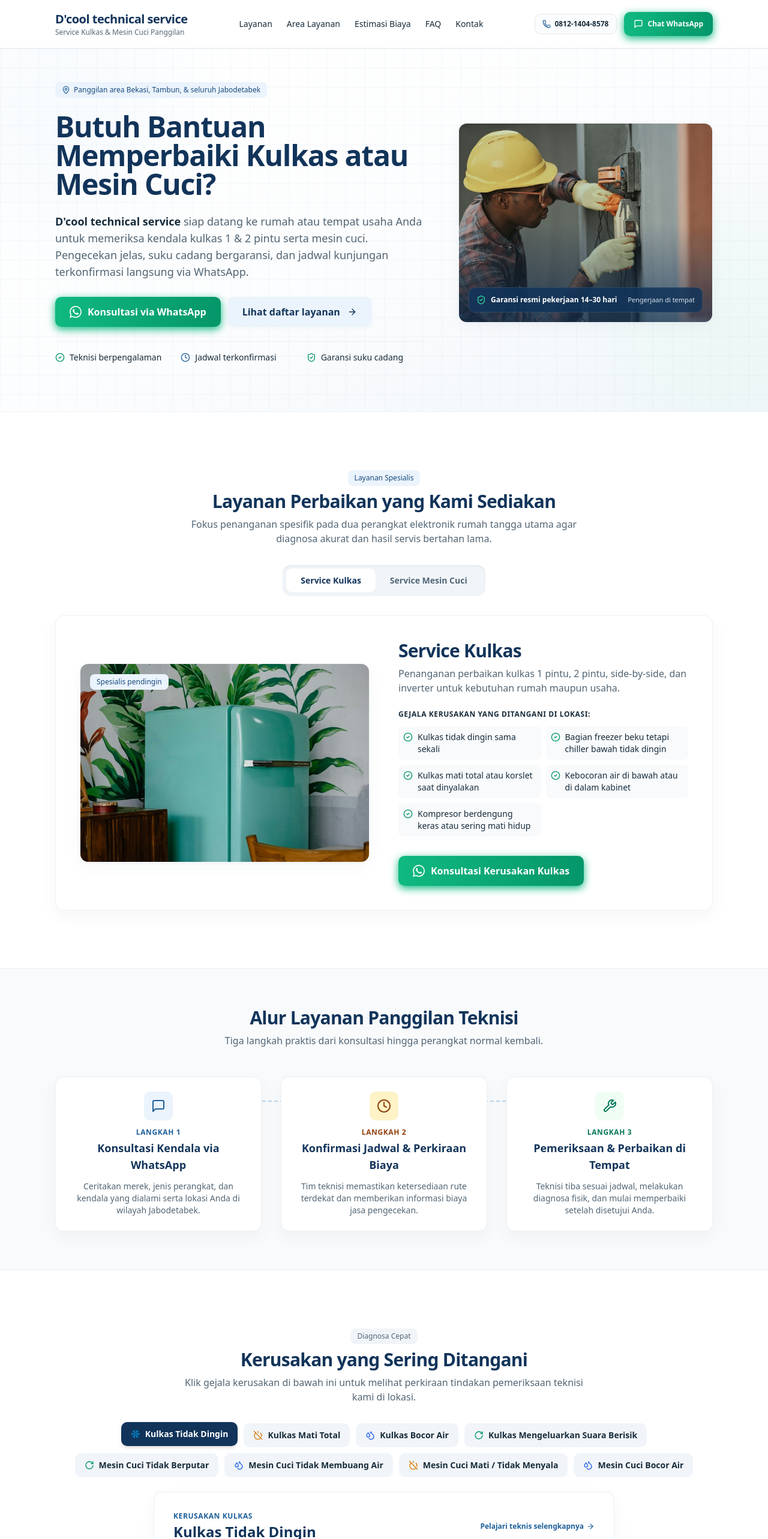
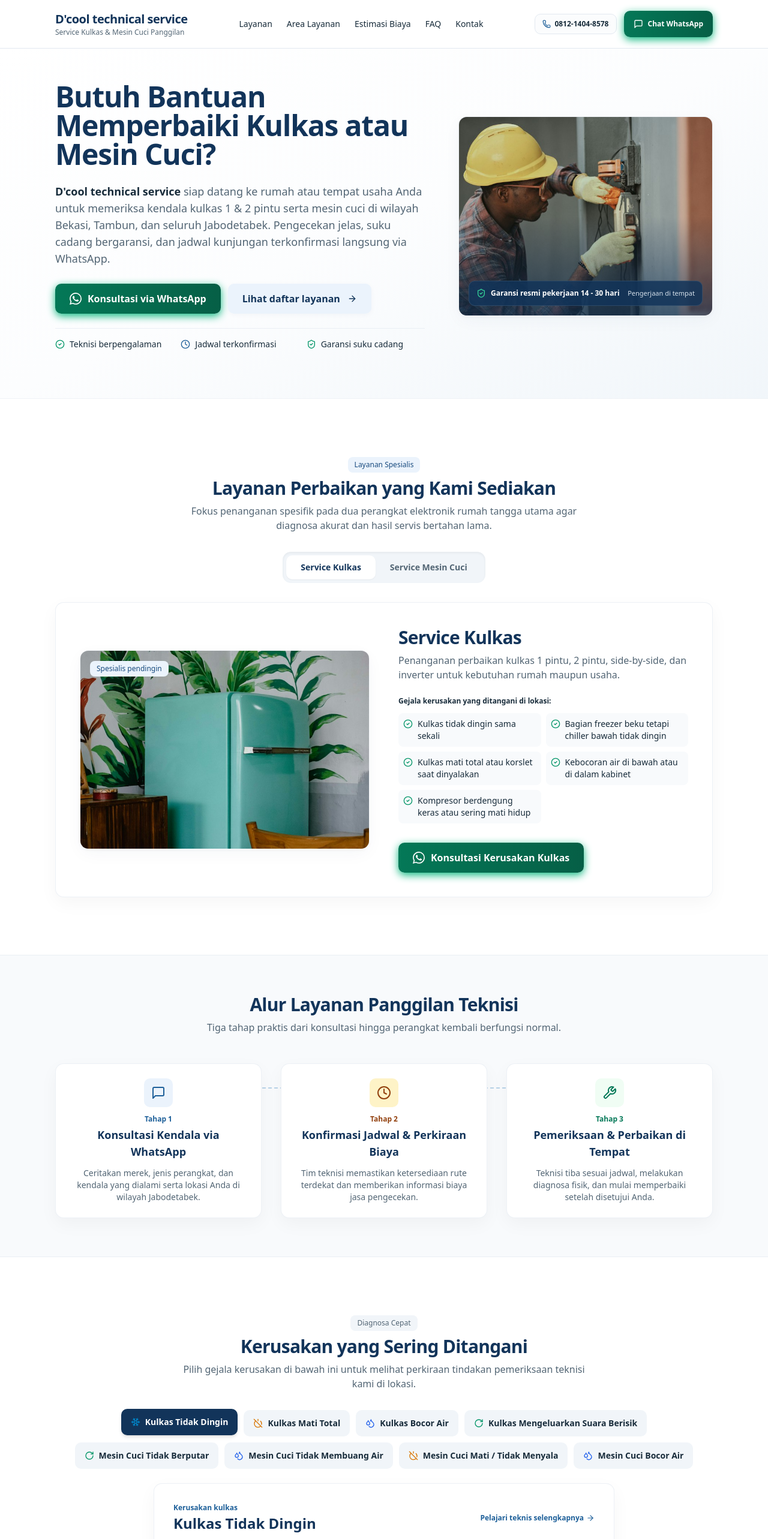
Before and after one commit to syafiqAsyaddid/webservice-mesincuci-kulkas, a Next.js app: page / in a window 1280 px wide. Shown: the top 2566 px of the page at 60% size. Built offline with nearby package versions, Linux system fonts and the light colour scheme.

Commit message:
fix(anti-slop): resolve all 16 audit findings across contrast, accessibility, layout, and copy hygiene

```diff
--- a/app/kerusakan/[slug]/page.tsx
+++ b/app/kerusakan/[slug]/page.tsx
@@ -169,7 +169,7 @@ export default async function IssueDetailPage({ params }: PageProps) {
                 href="/wilayah"
                 className="text-xs font-semibold text-primary-700 hover:text-primary-900 underline"
               >
-                Lihat daftar kecamatan & wilayah yang dilayani &rarr;
+                Lihat daftar kecamatan & wilayah yang dilayani
               </Link>
             </div>
           </section>
@@ -244,7 +244,7 @@ export default async function IssueDetailPage({ params }: PageProps) {
           {/* Other Issues in Category */}
           {otherIssues.length > 0 && (
             <div className="bg-surface rounded-card p-5 border border-border space-y-3">
-              <h4 className="text-sm font-bold text-primary-900 uppercase tracking-wide">
+              <h4 className="text-sm font-bold text-primary-900">
                 Kerusakan {issue.category === 'kulkas' ? 'Kulkas' : 'Mesin Cuci'} Lainnya
               </h4>
               <ul className="space-y-2 text-sm">
--- a/app/page.tsx
+++ b/app/page.tsx
@@ -1,16 +1,13 @@
 import React from 'react';
-import Link from 'next/link';
 import Image from 'next/image';
 import {
   Wrench,
   CheckCircle2,
   Clock,
-  MapPin,
   MessageSquare,
   HelpCircle,
   ShieldCheck,
   Phone,
-  Sparkles,
 } from 'lucide-react';
 import { Button, WhatsAppIcon } from '@/components/ui/Button';
 import { Accordion } from '@/components/ui/Accordion';
@@ -27,45 +24,19 @@ import { JabodetabekMapSection } from '@/components/sections/JabodetabekMapSecti
 export default function HomePage() {
   return (
     <div className="space-y-16 sm:space-y-24">
-      {/* 1. Hero Section: Bersih, Dominan, Modern, & Humanis */}
+      {/* Hero Section */}
       <section className="relative overflow-hidden pt-8 pb-12 sm:pt-14 sm:pb-20 bg-gradient-to-br from-white via-[#FCFDFE] to-[#F1F6FA] border-b border-border/50">
-        {/* Subtle Ambient Orbs untuk Depth (Abstract Depth) */}
-        <div
-          className="absolute -top-24 -left-24 w-96 h-96 bg-primary-100/30 rounded-full blur-3xl pointer-events-none"
-          aria-hidden="true"
-        />
-        <div
-          className="absolute top-1/2 -right-20 w-80 h-80 bg-emerald-100/20 rounded-full blur-3xl pointer-events-none"
-          aria-hidden="true"
-        />
-
-        {/* Pola Grid Geometris Tipis (Opacity 3%) */}
-        <div
-          className="absolute inset-0 bg-[linear-gradient(to_right,#12345a08_1px,transparent_1px),linear-gradient(to_bottom,#12345a08_1px,transparent_1px)] bg-[size:32px_32px] pointer-events-none"
-          aria-hidden="true"
-        />
-
         <div className="relative max-w-container mx-auto px-4 sm:px-6 lg:px-8">
           <div className="grid grid-cols-1 lg:grid-cols-12 gap-10 lg:gap-14 items-center">
-            {/* Kolom Kiri: Teks & CTA */}
             <div className="lg:col-span-7 space-y-6">
-              {/* Soft Tinted Badge */}
-              <Badge
-                variant="default"
-                icon={<MapPin className="w-3.5 h-3.5 text-primary-700" />}
-              >
-                Panggilan area Bekasi, Tambun, & seluruh Jabodetabek
-              </Badge>
-
               <h1 className="text-3xl sm:text-4xl lg:text-5xl font-extrabold text-primary-900 tracking-tight leading-[1.15]">
                 Butuh Bantuan Memperbaiki Kulkas atau Mesin Cuci?
               </h1>
 
               <p className="text-base sm:text-lg text-text-muted leading-relaxed">
-                <strong className="text-text font-semibold">{businessInfo.name}</strong> siap datang ke rumah atau tempat usaha Anda untuk memeriksa kendala kulkas 1 & 2 pintu serta mesin cuci. Pengecekan jelas, suku cadang bergaransi, dan jadwal kunjungan terkonfirmasi langsung via WhatsApp.
+                <strong className="text-text font-semibold">{businessInfo.name}</strong> siap datang ke rumah atau tempat usaha Anda untuk memeriksa kendala kulkas 1 & 2 pintu serta mesin cuci di wilayah Bekasi, Tambun, dan seluruh Jabodetabek. Pengecekan jelas, suku cadang bergaransi, dan jadwal kunjungan terkonfirmasi langsung via WhatsApp.
               </p>
 
-              {/* Action Buttons: WhatsApp Primary + Ghost Secondary with Arrow */}
               <div className="flex flex-col sm:flex-row gap-3 pt-1">
                 <Button
                   variant="whatsapp"
@@ -87,7 +58,6 @@ export default function HomePage() {
                 </Button>
               </div>
 
-              {/* Trust Points Ringkas */}
               <div className="pt-4 border-t border-border/60 grid grid-cols-2 sm:grid-cols-3 gap-3 text-xs sm:text-sm text-text">
                 <div className="flex items-center gap-2">
                   <CheckCircle2 className="w-4 h-4 text-emerald-600 flex-shrink-0" aria-hidden="true" />
@@ -104,10 +74,8 @@ export default function HomePage() {
               </div>
             </div>
 
-            {/* Kolom Kanan: Foto Teknisi Bersih & Dominan (Tanpa Over-Badging) */}
             <div className="lg:col-span-5">
               <div className="relative">
-                {/* Frame Foto Bersih */}
                 <div className="relative aspect-[4/3] sm:aspect-[14/11] rounded-card overflow-hidden shadow-card border border-border/50 bg-white">
                   <Image
                     src="/images/hero-technician.jpg"
@@ -117,14 +85,12 @@ export default function HomePage() {
                     className="object-cover object-center"
                     sizes="(max-width: 1024px) 100vw, 480px"
                   />
-                  {/* Subtle Gradient Overlay */}
                   <div className="absolute inset-0 bg-gradient-to-t from-primary-900/60 via-transparent to-transparent" />
 
-                  {/* Satu Solid Reputation Badge di Bawah Frame */}
                   <div className="absolute bottom-4 left-4 right-4 text-white text-xs p-3 rounded-button bg-primary-900/85 backdrop-blur-xs border border-white/10 flex items-center justify-between">
                     <div className="flex items-center gap-2">
                       <ShieldCheck className="w-4 h-4 text-emerald-400 flex-shrink-0" />
-                      <span className="font-semibold">Garansi resmi pekerjaan 14–30 hari</span>
+                      <span className="font-semibold">Garansi resmi pekerjaan 14 - 30 hari</span>
                     </div>
                     <span className="text-[11px] text-primary-100/90 font-medium hidden sm:inline">Pengerjaan di tempat</span>
                   </div>
@@ -135,7 +101,7 @@ export default function HomePage() {
         </div>
       </section>
 
-      {/* 2. Section Layanan: Tab Switcher Asimetris dengan 1 CTA Utama */}
+      {/* Seksi Layanan Spesialis */}
       <section className="max-w-container mx-auto px-4 sm:px-6 lg:px-8">
         <div className="text-center max-w-2xl mx-auto mb-8 space-y-2">
           <Badge variant="default">
@@ -152,7 +118,7 @@ export default function HomePage() {
         <ServiceTabSwitcher services={servicesData} />
       </section>
 
-      {/* 3. Section Cara Kerja: Horizontal Timeline dengan Connector Line */}
+      {/* Alur Kunjungan Teknisi */}
       <section className="bg-[#F8FAFC] border-y border-border/60 py-12 sm:py-16">
         <div className="max-w-container mx-auto px-4 sm:px-6 lg:px-8">
           <div className="text-center max-w-2xl mx-auto mb-12 space-y-2">
@@ -160,25 +126,23 @@ export default function HomePage() {
               Alur Layanan Panggilan Teknisi
             </h2>
             <p className="text-sm sm:text-base text-text-muted">
-              Tiga langkah praktis dari konsultasi hingga perangkat normal kembali.
+              Tiga tahap praktis dari konsultasi hingga perangkat kembali berfungsi normal.
             </p>
           </div>
 
           <div className="relative">
-            {/* Desktop Connector Line (Dashed Line) */}
             <div
               className="hidden md:block absolute top-10 left-[16%] right-[16%] h-0.5 border-t-2 border-dashed border-primary-600/30 -z-0"
               aria-hidden="true"
             />
 
             <div className="grid grid-cols-1 md:grid-cols-3 gap-8 relative z-10">
-              {/* Step 1: Chat WA */}
               <div className="bg-white rounded-card p-6 border border-border/60 shadow-soft text-center space-y-3">
                 <div className="w-12 h-12 mx-auto rounded-button bg-[#EBF3FC] text-primary-700 flex items-center justify-center font-bold text-lg shadow-xs">
                   <MessageSquare className="w-6 h-6" aria-hidden="true" />
                 </div>
                 <div className="space-y-1">
-                  <span className="text-xs font-bold text-primary-700 uppercase tracking-wider block">Langkah 1</span>
+                  <span className="text-xs font-semibold text-primary-700 block">Tahap 1</span>
                   <h3 className="text-lg font-bold text-primary-900">Konsultasi Kendala via WhatsApp</h3>
                 </div>
                 <p className="text-xs sm:text-sm text-text-muted leading-relaxed">
@@ -186,13 +150,12 @@ export default function HomePage() {
                 </p>
               </div>
 
-              {/* Step 2: Konfirmasi Jadwal */}
               <div className="bg-white rounded-card p-6 border border-border/60 shadow-soft text-center space-y-3">
                 <div className="w-12 h-12 mx-auto rounded-button bg-[#FEF3C7] text-amber-800 flex items-center justify-center font-bold text-lg shadow-xs">
                   <Clock className="w-6 h-6" aria-hidden="true" />
                 </div>
                 <div className="space-y-1">
-                  <span className="text-xs font-bold text-amber-800 uppercase tracking-wider block">Langkah 2</span>
+                  <span className="text-xs font-semibold text-amber-800 block">Tahap 2</span>
                   <h3 className="text-lg font-bold text-primary-900">Konfirmasi Jadwal & Perkiraan Biaya</h3>
                 </div>
                 <p className="text-xs sm:text-sm text-text-muted leading-relaxed">
@@ -200,13 +163,12 @@ export default function HomePage() {
                 </p>
               </div>
 
-              {/* Step 3: Pemeriksaan di Tempat */}
               <div className="bg-white rounded-card p-6 border border-border/60 shadow-soft text-center space-y-3">
                 <div className="w-12 h-12 mx-auto rounded-button bg-[#F0FDF4] text-emerald-700 flex items-center justify-center font-bold text-lg shadow-xs">
                   <Wrench className="w-6 h-6" aria-hidden="true" />
                 </div>
                 <div className="space-y-1">
-                  <span className="text-xs font-bold text-emerald-700 uppercase tracking-wider block">Langkah 3</span>
+                  <span className="text-xs font-semibold text-emerald-700 block">Tahap 3</span>
                   <h3 className="text-lg font-bold text-primary-900">Pemeriksaan & Perbaikan di Tempat</h3>
                 </div>
                 <p className="text-xs sm:text-sm text-text-muted leading-relaxed">
@@ -218,7 +180,7 @@ export default function HomePage() {
         </div>
       </section>
 
-      {/* 4. Section Kerusakan yang Sering Ditangani: Interactive Chip/Pills */}
+      {/* Gejala Kerusakan yang Sering Ditangani */}
       <section className="max-w-container mx-auto px-4 sm:px-6 lg:px-8">
         <div className="text-center max-w-2xl mx-auto mb-8 space-y-2">
           <Badge variant="neutral">
@@ -228,19 +190,19 @@ export default function HomePage() {
             Kerusakan yang Sering Ditangani
           </h2>
           <p className="text-sm sm:text-base text-text-muted">
-            Klik gejala kerusakan di bawah ini untuk melihat perkiraan tindakan pemeriksaan teknisi kami di lokasi.
+            Pilih gejala kerusakan di bawah ini untuk melihat perkiraan tindakan pemeriksaan teknisi kami di lokasi.
           </p>
         </div>
 
         <CommonIssuesChips issues={priorityIssues} />
       </section>
 
-      {/* 5. Section Cakupan Wilayah: Peta Visual Terintegrasi (Tanpa Blok Biru Tua Pekat) */}
+      {/* Cakupan Wilayah Operasional */}
       <section className="max-w-container mx-auto px-4 sm:px-6 lg:px-8">
         <JabodetabekMapSection regions={regionsData} />
       </section>
 
-      {/* 6. Section FAQ: Tanya Jawab */}
+      {/* Tanya Jawab (FAQ) */}
       <section id="faq" className="max-w-container mx-auto px-4 sm:px-6 lg:px-8">
         <div className="max-w-3xl mx-auto space-y-8">
           <div className="text-center space-y-2">
@@ -265,14 +227,13 @@ export default function HomePage() {
         </div>
       </section>
 
-      {/* 7. Bottom CTA: Card Kontak dengan Balon Percakapan Humanis */}
+      {/* Kontak & Jadwal Kunjungan */}
       <section className="max-w-container mx-auto px-4 sm:px-6 lg:px-8 pb-10">
         <div className="bg-gradient-to-br from-white to-[#F8FAFC] border border-border/80 rounded-card p-8 sm:p-12 shadow-soft">
           <div className="max-w-2xl mx-auto text-center space-y-6">
-            {/* Balon Percakapan Ramah */}
-            <div className="inline-flex items-center gap-2.5 px-4 py-2 rounded-full bg-[#EBF3FC] text-primary-900 text-xs sm:text-sm font-semibold shadow-xs">
-              <Sparkles className="w-4 h-4 text-emerald-600 flex-shrink-0" />
-              <span>Bingung dengan kendala kulkas atau mesin cuci Anda? Konsultasikan gratis sekarang</span>
+            <div className="inline-flex items-center gap-2.5 px-4 py-2 rounded-badge bg-[#EBF3FC] text-primary-900 text-xs sm:text-sm font-semibold shadow-xs">
+              <MessageSquare className="w-4 h-4 text-primary-700 flex-shrink-0" />
+              <span>Bingung dengan kendala kulkas atau mesin cuci Anda? Konsultasikan langsung sekarang</span>
             </div>
 
             <div className="space-y-2">
--- a/app/wilayah/[slug]/page.tsx
+++ b/app/wilayah/[slug]/page.tsx
@@ -220,7 +220,7 @@ export default async function RegionDetailPage({ params }: PageProps) {
 
           {/* Kota Lain */}
           <div className="bg-surface rounded-card p-5 border border-border space-y-3">
-            <h4 className="text-sm font-bold text-primary-900 uppercase tracking-wide">
+            <h4 className="text-sm font-bold text-primary-900">
               Area Layanan Lainnya
             </h4>
             <ul className="space-y-2 text-sm">
--- a/components/layout/Footer.tsx
+++ b/components/layout/Footer.tsx
@@ -28,7 +28,7 @@ export const Footer: React.FC = () => {
 
           {/* Kolom 2: Layanan Utama */}
           <div>
-            <h3 className="text-sm font-semibold text-white uppercase tracking-wider mb-3">
+            <h3 className="text-sm font-semibold text-white mb-3">
               Layanan Perbaikan
             </h3>
             <ul className="space-y-2 text-sm text-primary-100">
@@ -61,7 +61,7 @@ export const Footer: React.FC = () => {
 
           {/* Kolom 3: Cakupan Wilayah */}
           <div>
-            <h3 className="text-sm font-semibold text-white uppercase tracking-wider mb-3">
+            <h3 className="text-sm font-semibold text-white mb-3">
               Area Panggilan
             </h3>
             <ul className="space-y-2 text-sm text-primary-100">
@@ -102,7 +102,7 @@ export const Footer: React.FC = () => {
 
           {/* Kolom 4: Informasi & Legal */}
           <div>
-            <h3 className="text-sm font-semibold text-white uppercase tracking-wider mb-3">
+            <h3 className="text-sm font-semibold text-white mb-3">
               Informasi & Legal
             </h3>
             <ul className="space-y-2 text-sm text-primary-100">
--- a/components/layout/WhatsAppSticky.tsx
+++ b/components/layout/WhatsAppSticky.tsx
@@ -35,7 +35,7 @@ export const WhatsAppSticky: React.FC<WhatsAppStickyProps> = ({
           target="_blank"
           rel="noopener noreferrer"
           onClick={handleClick}
-          className="flex items-center justify-center gap-2 w-full min-h-[48px] px-4 py-2.5 bg-whatsapp hover:bg-whatsapp-dark text-white font-semibold rounded-button text-base shadow-sm focus-visible:ring-2 focus-visible:ring-focus transition-colors"
+          className="flex items-center justify-center gap-2 w-full min-h-[48px] px-4 py-2.5 bg-emerald-700 hover:bg-emerald-800 text-white font-semibold rounded-button text-base shadow-sm focus-visible:ring-2 focus-visible:ring-focus transition-colors"
           aria-label="Konsultasi kerusakan langsung via WhatsApp"
         >
           <MessageSquare className="w-5 h-5 flex-shrink-0" aria-hidden="true" />
--- a/components/sections/CommonIssuesChips.tsx
+++ b/components/sections/CommonIssuesChips.tsx
@@ -50,8 +50,9 @@ export const CommonIssuesChips: React.FC<CommonIssuesChipsProps> = ({ issues })
             <button
               key={issue.slug}
               type="button"
+              aria-pressed={isSelected}
               onClick={() => setSelectedSlug(issue.slug)}
-              className={`inline-flex items-center gap-2 px-4 py-2.5 rounded-button text-xs sm:text-sm font-semibold transition-all duration-150 focus-visible:outline-2 focus-visible:outline-focus cursor-pointer ${
+              className={`inline-flex items-center gap-2 px-4 py-2.5 min-h-[44px] rounded-button text-xs sm:text-sm font-semibold transition-all duration-150 focus-visible:outline-2 focus-visible:outline-focus cursor-pointer ${
                 isSelected
                   ? 'bg-primary-900 text-white shadow-md -translate-y-0.5'
                   : 'bg-[#F1F5F9] text-text hover:bg-[#E2E8F0]'
@@ -69,7 +70,7 @@ export const CommonIssuesChips: React.FC<CommonIssuesChipsProps> = ({ issues })
         <div className="bg-surface rounded-card p-6 sm:p-8 border border-border/60 shadow-soft max-w-3xl mx-auto space-y-6 animate-in fade-in duration-200">
           <div className="flex flex-col sm:flex-row sm:items-center justify-between gap-3 pb-4 border-b border-border/60">
             <div>
-              <span className="text-xs font-semibold text-primary-700 uppercase tracking-wider block">
+              <span className="text-xs font-semibold text-primary-700 block">
                 {selectedIssue.category === 'kulkas' ? 'Kerusakan kulkas' : 'Kerusakan mesin cuci'}
               </span>
               <h3 className="text-xl sm:text-2xl font-bold text-primary-900 mt-0.5">
@@ -86,7 +87,7 @@ export const CommonIssuesChips: React.FC<CommonIssuesChipsProps> = ({ issues })
           </div>
 
           <div className="space-y-2">
-            <h4 className="text-xs font-bold text-text uppercase tracking-wide">Gejala yang terjadi:</h4>
+            <h4 className="text-xs font-bold text-text">Gejala yang terjadi:</h4>
             <p className="text-sm text-text-muted leading-relaxed">
               {selectedIssue.symptomSummary}
             </p>
--- a/components/sections/CostEstimator.tsx
+++ b/components/sections/CostEstimator.tsx
@@ -27,7 +27,6 @@ export const CostEstimator: React.FC = () => {
   const [selectedRuleId, setSelectedRuleId] = useState<string>('');
   const [isOtherIssue, setIsOtherIssue] = useState<boolean>(false);
 
-  // Filter rules by category and subtype
   const availableRules = detailedCostRules.filter((rule) => {
     if (!category) return false;
     if (rule.category !== category) return false;
@@ -300,7 +299,7 @@ export const CostEstimator: React.FC = () => {
             </div>
 
             <div>
-              <p className="text-xs text-text-muted uppercase tracking-wider font-semibold">
+              <p className="text-xs text-text-muted font-semibold">
                 Pekerjaan:
               </p>
               <h3 className="text-lg font-bold text-primary-900 mt-0.5">
--- a/components/sections/ServiceListFilter.tsx
+++ b/components/sections/ServiceListFilter.tsx
@@ -222,7 +222,7 @@ export const ServiceListFilter: React.FC<ServiceListFilterProps> = ({
                   </p>
 
                   <div className="pt-2 space-y-1.5">
-                    <p className="text-xs font-semibold text-primary-900 uppercase tracking-wide">
+                    <p className="text-xs font-semibold text-primary-900">
                       Tindakan pemeriksaan awal:
                     </p>
                     <ul className="text-xs text-text-muted space-y-1">
--- a/components/sections/ServiceTabSwitcher.tsx
+++ b/components/sections/ServiceTabSwitcher.tsx
@@ -25,14 +25,22 @@ export const ServiceTabSwitcher: React.FC<ServiceTabSwitcherProps> = ({ services
         <div
           role="tablist"
           aria-label="Pilih layanan perbaikan"
+          onKeyDown={(e) => {
+            if (e.key === 'ArrowRight' || e.key === 'ArrowLeft') {
+              e.preventDefault();
+              setActiveTab(activeTab === 'kulkas' ? 'mesin-cuci' : 'kulkas');
+            }
+          }}
           className="inline-flex p-1.5 bg-[#F1F5F9] rounded-card shadow-inner"
         >
           <button
             type="button"
             role="tab"
+            id="tab-kulkas"
+            aria-controls="panel-service"
             aria-selected={activeTab === 'kulkas'}
             onClick={() => setActiveTab('kulkas')}
-            className={`px-6 py-2.5 text-sm font-semibold rounded-button transition-all duration-200 focus-visible:outline-2 focus-visible:outline-focus ${
+            className={`px-6 py-2.5 text-sm font-semibold rounded-button transition-all duration-200 focus-visible:outline-2 focus-visible:outline-focus cursor-pointer ${
               activeTab === 'kulkas'
                 ? 'bg-white text-primary-900 shadow-sm'
                 : 'text-text-muted hover:text-text'
@@ -43,9 +51,11 @@ export const ServiceTabSwitcher: React.FC<ServiceTabSwitcherProps> = ({ services
           <button
             type="button"
             role="tab"
+            id="tab-mesin-cuci"
+            aria-controls="panel-service"
             aria-selected={activeTab === 'mesin-cuci'}
             onClick={() => setActiveTab('mesin-cuci')}
-            className={`px-6 py-2.5 text-sm font-semibold rounded-button transition-all duration-200 focus-visible:outline-2 focus-visible:outline-focus ${
+            className={`px-6 py-2.5 text-sm font-semibold rounded-button transition-all duration-200 focus-visible:outline-2 focus-visible:outline-focus cursor-pointer ${
               activeTab === 'mesin-cuci'
                 ? 'bg-white text-primary-900 shadow-sm'
                 : 'text-text-muted hover:text-text'
@@ -57,7 +67,12 @@ export const ServiceTabSwitcher: React.FC<ServiceTabSwitcherProps> = ({ services
       </div>
 
       {/* Tab Panel Content (Asymmetric Split Layout) */}
-      <div className="bg-surface rounded-card p-6 sm:p-10 border border-border/60 shadow-soft">
+      <div
+        id="panel-service"
+        role="tabpanel"
+        aria-labelledby={activeTab === 'kulkas' ? 'tab-kulkas' : 'tab-mesin-cuci'}
+        className="bg-surface rounded-card p-6 sm:p-10 border border-border/60 shadow-soft"
+      >
         <div className="grid grid-cols-1 lg:grid-cols-12 gap-8 lg:gap-12 items-center">
           {/* Sisi Kiri: Foto Besar Beresolusi Tinggi */}
           <div className="lg:col-span-6">
@@ -92,7 +107,7 @@ export const ServiceTabSwitcher: React.FC<ServiceTabSwitcherProps> = ({ services
             </div>
 
             <div className="space-y-3">
-              <span className="text-xs font-semibold text-text uppercase tracking-wider block">
+              <span className="text-xs font-semibold text-text block">
                 Gejala kerusakan yang ditangani di lokasi:
               </span>
               <ul className="grid grid-cols-1 sm:grid-cols-2 gap-2 text-xs sm:text-sm text-text">
--- a/components/ui/Button.tsx
+++ b/components/ui/Button.tsx
@@ -46,14 +46,14 @@ export const Button: React.FC<ButtonProps> = ({
   ...props
 }) => {
   const sizeClasses = {
-    sm: 'min-h-[40px] px-4 py-2 text-xs font-semibold gap-1.5',
+    sm: 'min-h-[44px] px-4 py-2.5 text-xs font-semibold gap-1.5',
     md: 'min-h-[46px] px-5 py-2.5 text-sm font-semibold gap-2',
     lg: 'min-h-[50px] px-6 py-3 text-base font-semibold gap-2.5',
   }[size];
 
   const variantClasses = {
     whatsapp:
-      'bg-gradient-to-r from-emerald-500 to-emerald-600 text-white shadow-whatsapp hover:shadow-whatsapp-hover hover:from-emerald-600 hover:to-emerald-700 hover:-translate-y-0.5 active:translate-y-0',
+      'bg-gradient-to-r from-emerald-700 to-emerald-800 text-white shadow-whatsapp hover:shadow-whatsapp-hover hover:from-emerald-800 hover:to-emerald-900 hover:-translate-y-0.5 active:translate-y-0',
     primary:
       'bg-primary-600 text-white shadow-sm hover:bg-primary-700 hover:-translate-y-0.5 active:translate-y-0',
     secondary:
```
Also changed, not shown: components/layout/Header.tsx (+15 -4 lines), components/sections/JabodetabekMapSection.tsx (+13 -8 lines).
